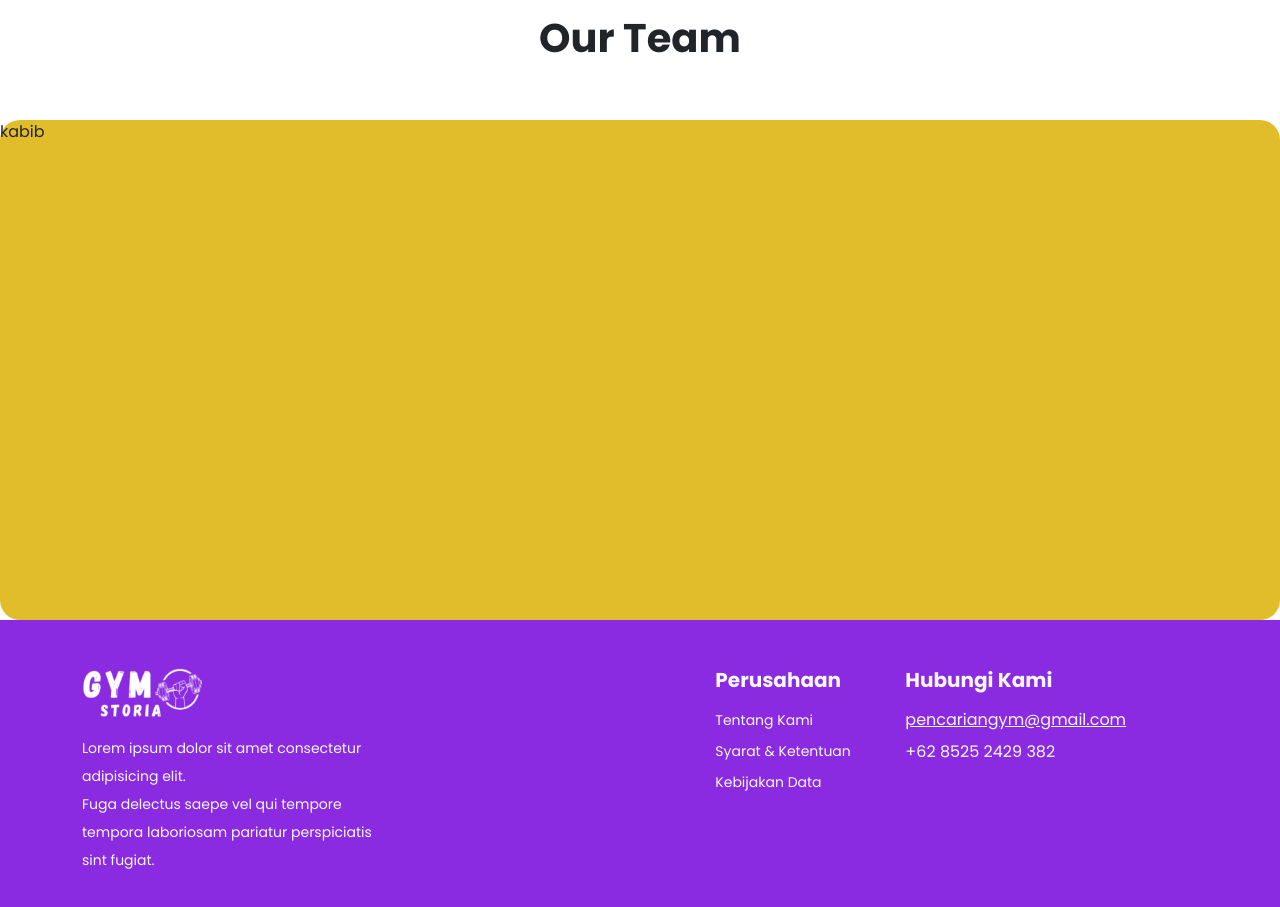
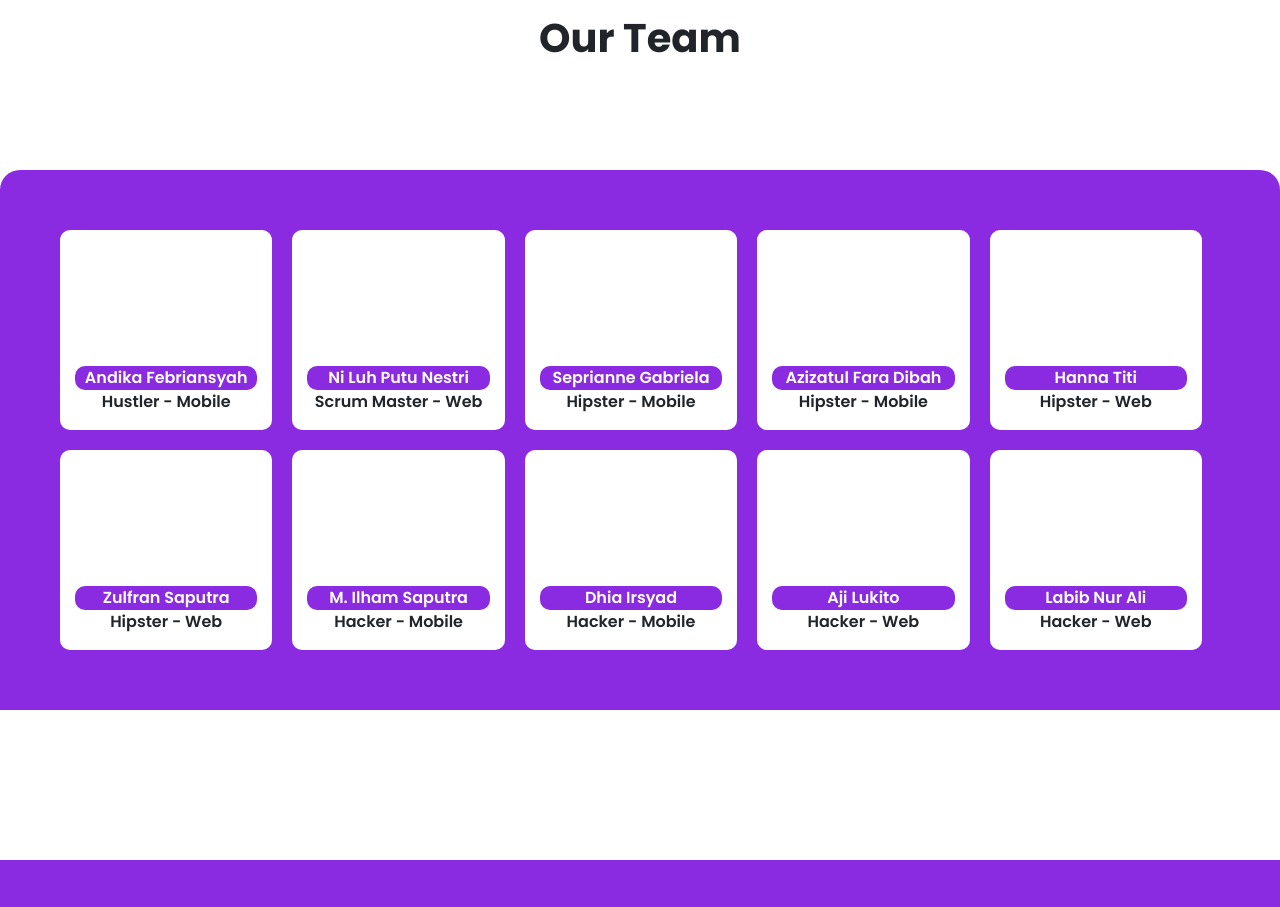
Before and after one commit to GymStoria/GymStoriaWeb, a React (Vite) app: page /tentangkami in a window 1280 px wide. Shown: the part 780-1687 px from the top of the page. Built offline with nearby package versions, Linux system fonts and the light colour scheme.

Commit message:
Update Tentang Kami Page Done

```diff
--- a/src/pages/TentangPage.jsx
+++ b/src/pages/TentangPage.jsx
@@ -2,6 +2,19 @@ import { Container, Row, Col } from "react-bootstrap";
 import logoTentang from "../assets/img/logo/imgTentangKami.svg";
 
 const TentangPage = () => {
+  const teamMembers = [
+    { name: "Andika Febriansyah", role: "Hustler - Mobile" },
+    { name: "Ni Luh Putu Nestri", role: "Scrum Master - Web" },
+    { name: "Seprianne Gabriela", role: "Hipster - Mobile" },
+    { name: "Azizatul Fara Dibah", role: "Hipster - Mobile" },
+    { name: "Hanna Titi", role: "Hipster - Web" },
+    { name: "Zulfran Saputra", role: "Hipster - Web" },
+    { name: "M. Ilham Saputra", role: "Hacker - Mobile" },
+    { name: "Dhia Irsyad", role: "Hacker - Mobile" },
+    { name: "Aji Lukito", role: "Hacker - Web" },
+    { name: "Labib Nur Ali", role: "Hacker - Web" },
+  ];
+
   return (
     <div className="tentangKami min-vh-100">
       <Container>
@@ -23,13 +36,18 @@ const TentangPage = () => {
             </div>
           </Col>
         </Row>
-        <Row className="ourTeam">
+        <Row className="titleTeam">
           <h1 className="fw-bold d-flex justify-content-center">Our Team</h1>
         </Row>
       </Container>
-      <div className="timKami">
-            <p>kabib</p>
-        </div>
+      <div className="ourTeam">
+        {teamMembers.map((member, index) => (
+          <div className="team-card" key={index}>
+            <p className="nama">{member.name}</p>
+            <p>{member.role}</p>
+          </div>
+        ))}
+      </div>
     </div>
   );
 };
```
Also changed, not shown: src/dist/css/main.css.
